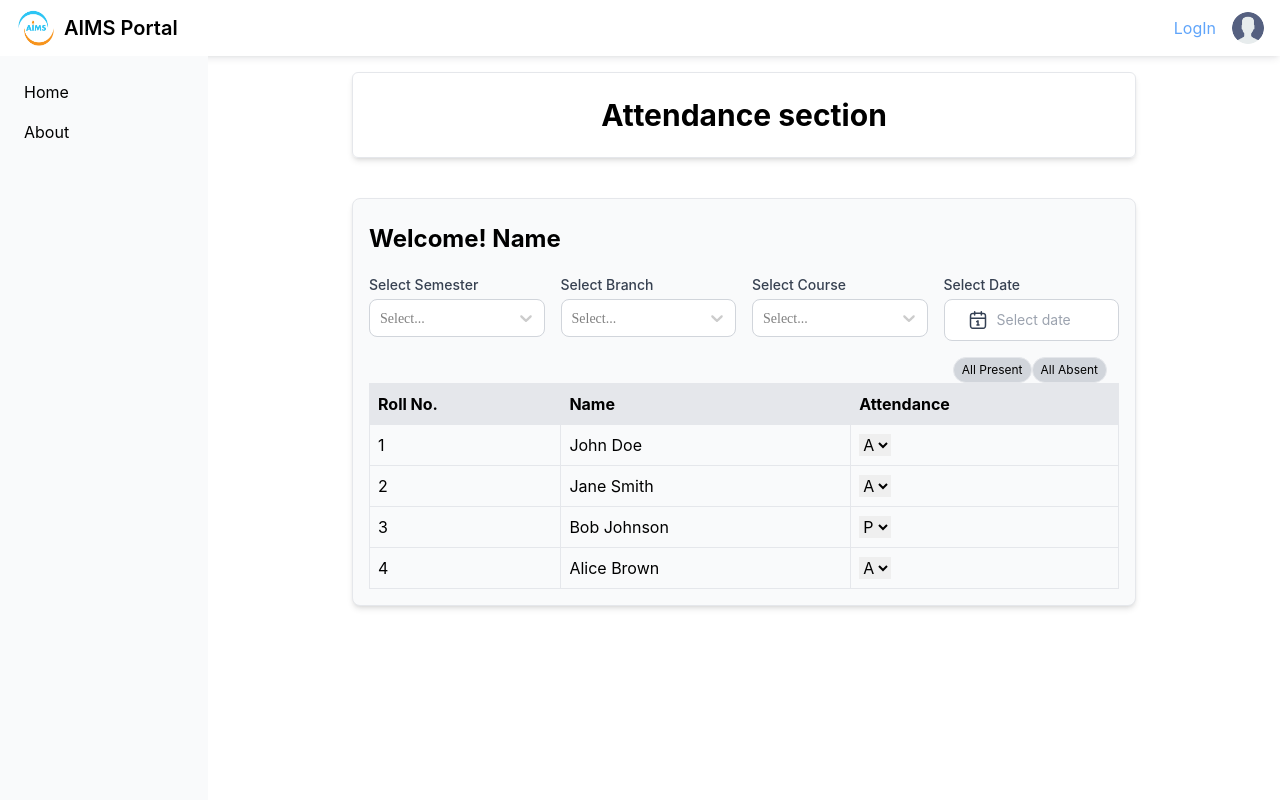
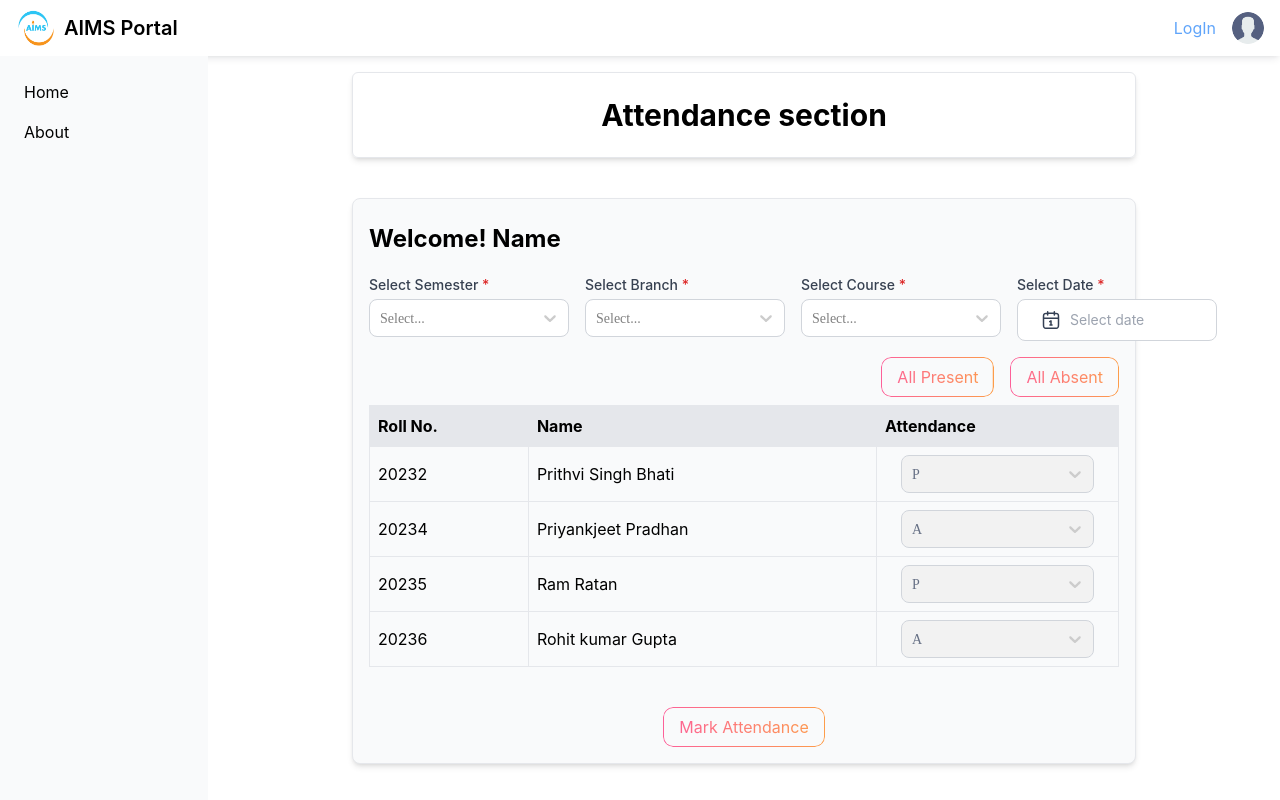
Before and after one commit to Ram-Ratan/aims, a React (Create React App) app in the folder aims/: page /attendance in a window 1280 px wide. Built offline with nearby package versions, Linux system fonts and the light colour scheme; no server answers; the HTML template or start-up script is replaced by a standard one.

Commit message:
attendance refactor

```diff
--- a/aims/src/Pages/attendance/Attendance.jsx
+++ b/aims/src/Pages/attendance/Attendance.jsx
@@ -1,61 +1,150 @@
-
-import React, { useMemo, useState } from 'react';
-import { Input } from '../../components/input/Input';
-import Select from '../../components/select/Select';
-import DatePicker from '../../components/datepicker/DatePicker';
-import AttendanceTableHeader from './attendanceTable/AttendanceTableHeader';
+import React, { useEffect, useMemo, useState } from "react";
+import { Input } from "../../components/input/Input";
+import Select from "../../components/select/Select";
+import DatePicker from "../../components/datepicker/DatePicker";
+import Button from "../../components/button/Button";
+import AttendanceTableHeader from "./attendanceTable/AttendanceTableHeader";
+import {
+  getBranch,
+  getCourses,
+  getSem,
+} from "../../apiClient/courseRegistration";
 
 const Attendance = () => {
+  const [semester, setSemester] = useState(null);
+  const [branch, setBranch] = useState(null);
+  const [course, setCourse] = useState(null);
   const [selectedDate, setSelectedDate] = useState(null);
   const [selectedCourse, setSelectedCourse] = useState(null);
   const [selectedBranch, setSelectedBranch] = useState(null);
   const [selectedSem, setSelectedSem] = useState(null);
   const initialData = [
     {
-      rollNo: 1,
-      name: 'John Doe',
-      attendance: 'A',
+      rollNo: 20232,
+      name: "Prithvi Singh Bhati",
+      attendance: {
+        label: "P",
+        value: true,
+      },
     },
     {
-      rollNo: 2,
-      name: 'Jane Smith',
-      attendance: 'A',
+      rollNo: 20234,
+      name: "Priyankjeet Pradhan",
+      attendance: {
+        label: "A",
+        value: false,
+      },
     },
     {
-      rollNo: 3,
-      name: 'Bob Johnson',
-      attendance: 'P',
+      rollNo: 20235,
+      name: "Ram Ratan",
+      attendance: {
+        label: "P",
+        value: true,
+      },
     },
     {
-      rollNo: 4,
-      name: 'Alice Brown',
-      attendance: 'A',
+      rollNo: 20236,
+      name: "Rohit kumar Gupta",
+      attendance: {
+        label: "A",
+        value: false,
+      },
+    },
+  ];
+
+  useEffect(() => {
+    getCourses({ semId: selectedSem?._id })
+      .then((res) => {
+        setCourse(res);
+        console.log(res);
+      })
+      .catch((err) => {
+        console.log(err);
+      });
+  }, [selectedSem]);
+
+  useEffect(() => {
+    getBranch()
+      .then((res) => {
+        setBranch(res);
+        console.log(res);
+      })
+      .catch((err) => {
+        console.log(err);
+      });
+  }, []);
+
+  useEffect(() => {
+    getSem()
+      .then((res) => {
+        setSemester(res);
+        console.log(res);
+      })
+      .catch((err) => {
+        console.log(err);
+      });
+  }, []);
+
+  const courseOptions = course?.map((course) => {
+    return {
+      label: course?.courseName,
+      value: course?.courseCode,
+      ...course,
+    };
+  });
+
+  const branchOptions = branch?.map((branch) => {
+    return {
+      label: branch?.name,
+      value: branch?.code,
+      ...branch,
+    };
+  });
+
+  const semOptions = semester?.map((sem) => {
+    return {
+      label: sem?.name,
+      value: sem?.code,
+      ...sem,
+    };
+  });
+
+  const attendanceOption = [
+    {
+      label: "P",
+      value: true,
+    },
+    {
+      label: "A",
+      value: true,
     },
   ];
 
   const [data, setData] = useState(initialData);
+  const disabled = localStorage.getItem("user")!== "undefined"?!JSON.parse(localStorage.getItem("user"))?.isFaculty: true;
 
   const columns = useMemo(
     () => [
       {
-        Header: (
-          <AttendanceTableHeader name="Roll No." HeaderKey="" />
-        ),
-        accessor: 'rollNo',
+        Header: <AttendanceTableHeader name="Roll No." HeaderKey="" />,
+        accessor: "rollNo",
       },
       {
         Header: <AttendanceTableHeader name="Name" HeaderKey="" />,
-        accessor: 'name',
+        accessor: "name",
       },
       {
-        Header: <AttendanceTableHeader name="Attendance" HeaderKey=""/>,
-        accessor: 'attendance',
+        Header: <AttendanceTableHeader name="Attendance" HeaderKey="" />,
+        accessor: "attendance",
         Cell: ({ row }) => (
-          <select
+          <div className="">
+            <Select
+              options={attendanceOption}
               value={row.attendance}
               onChange={(e) => {
-              const newValue = e.target.value;
-              const updatedData = data.map(student => {
+                const newValue = e;
+                const updatedData = data.map((student) => {
                   if (student.rollNo === row.rollNo) {
                     return { ...student, attendance: newValue };
                   }
@@ -63,23 +152,36 @@ const Attendance = () => {
                 });
                 setData(updatedData);
               }}
-          >
-            <option value="A">A</option>
-            <option value="P">P</option>
-          </select>
+              isDisabled = {disabled}
+              className="mx-4"
+            />
+          </div>
         ),
       },
     ],
     [data]
   );
 
+
   const markAllPresent = () => {
-    const updatedData = data.map(student => ({ ...student, attendance: 'P' }));
+    const updatedData = data.map((student) => ({
+      ...student,
+      attendance: {
+        label: "P",
+        value: true
+      },
+    }));
     setData(updatedData);
   };
 
   const markAllAbsent = () => {
-    const updatedData = data.map(student => ({ ...student, attendance: 'A' }));
+    const updatedData = data.map((student) => ({
+      ...student,
+      attendance: {
+        label: "A",
+        value: false,
+      },
+    }));
     setData(updatedData);
   };
 
@@ -100,26 +202,80 @@ const Attendance = () => {
             </div>
             <div>
               <div className="flex gap-4">
-                <div className='w-[200px]'>
-                  <Select label="Select Semester" className="flex flex-col" />
+                <div className="min-w-[200px]">
+                  <Select
+                    label="Select Semester"
+                    className="flex flex-col"
+                    options={semOptions}
+                    value={selectedSem}
+                    required
+                    onChange={(e) => {
+                      setSelectedSem(e);
+                    }}
+                  />
                 </div>
-                <div className='w-[200px]'>
-                  <Select label="Select Branch" className="flex flex-col" />
+                <div className="min-w-[200px]">
+                  <Select
+                    label="Select Branch"
+                    className="flex flex-col"
+                    options={branchOptions}
+                    value={selectedBranch}
+                    required
+                    onChange={(e) => {
+                      setSelectedBranch(e);
+                    }}
+                  />
                 </div>
-                <div className='w-[200px]'>
-                  <Select label="Select Course" className="flex flex-col" />
+                <div className="min-w-[200px]">
+                  <Select
+                    label="Select Course"
+                    className="flex flex-col"
+                    options={courseOptions}
+                    isMulti
+                    value={selectedCourse}
+                    onChange={(e) => {
+                      setSelectedCourse(e);
+                    }}
+                    closeMenuOnSelect={false}
+                    required
+                  />
                 </div>
-                <div className='w-[200px]'>
-                  <DatePicker label="Select Date" selected={selectedDate} onChange={(e)=>{setSelectedDate(e)}}/>
+                <div className="min-w-[200px]">
+                  <DatePicker
+                    label="Select Date"
+                    selected={selectedDate}
+                    required
+                    onChange={(e) => {
+                      setSelectedDate(e);
+                    }}
+                  />
                 </div>
               </div>
             </div>
           </div>
           <div className="grid grid-cols-1">
             <div className="overflow-x-auto">
-              <div className="w-fullmb-1">
-                <div className="flex justify-end mr-3">
-                  <button
+              <div className="w-full mb-2">
+                <div className="flex justify-end gap-4">
+                  <Button
+                    variant="outlined"
+                    onClick={markAllPresent}
+                    disabled={
+                      disabled
+                    }
+                  >
+                    All Present
+                  </Button>
+                  <Button
+                    variant="outlined"
+                    onClick={markAllAbsent}
+                    disabled={
+                      disabled
+                    }
+                  >
+                    All Absent
+                  </Button>
+                  {/* <button
                     onClick={markAllPresent}
                     className="border px-2 py-1 bg-gray-300 rounded-2xl text-xs"
                   >
@@ -130,7 +286,7 @@ const Attendance = () => {
                     className="border px-2 py-1 bg-gray-300 rounded-2xl text-xs"
                   >
                     All Absent
-                  </button>
+                  </button> */}
                 </div>
               </div>
               <table className="table-auto w-full">
@@ -164,6 +320,14 @@ const Attendance = () => {
                 </tbody>
               </table>
             </div>
+            <div className="mt-10">
+              <Button
+                variant="outlined"
+                disabled={disabled}
+              >
+                Mark Attendance
+              </Button>
+            </div>
           </div>
         </div>
       </div>
--- a/aims/src/apiClient/auth.js
+++ b/aims/src/apiClient/auth.js
@@ -14,6 +14,7 @@ export const signUP =async (payload)=>{
       )
       .then((response) => {
         console.log(response.data);
+        localStorage.setItem("user", JSON.stringify(response?.data));
       })
       .catch((error) => {
         console.error("Error:", error);
```
Lines whose indentation alone changed are shown as unchanged.
